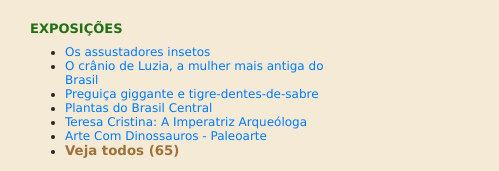
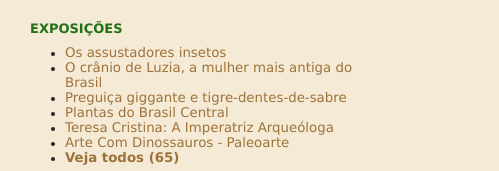
Before and after one commit to sabrainas/museu, a plain HTML site: page index.html in a window 390 px wide. Shown: the part 842-1013 px from the top of the page, 499 px wide, since content can reach past the window. Drawn offline with nearby package versions, Linux system fonts and the light colour scheme.

Commit message:
Update style.css

```diff
--- a/css/style.css
+++ b/css/style.css
@@ -80,13 +80,13 @@ h3{
     padding-left: 35px;
 }
 
-.laranja{
+.link-exp{
     font-size: 10pt;
     text-decoration: none;
     color: #9e723a;
 }
 
-.laranja:hover{
+.link-exp:hover{
     color: #227115;
     text-decoration: none;
 }
@@ -165,6 +165,9 @@ footer{
 
 @media (max-width: 992px) {
     /* Estilos para dispositivos sm e menores */
+    .container {
+        overflow:hidden;
+    }
     .conteudo {
         display: block;
         width: 100%;
@@ -181,6 +184,10 @@ footer{
 }
 
 @media (max-width: 768px){
+    .container {
+        overflow:hidden;
+    }
+
     aside section{
         display: flex;
         flex-wrap: wrap;
```
